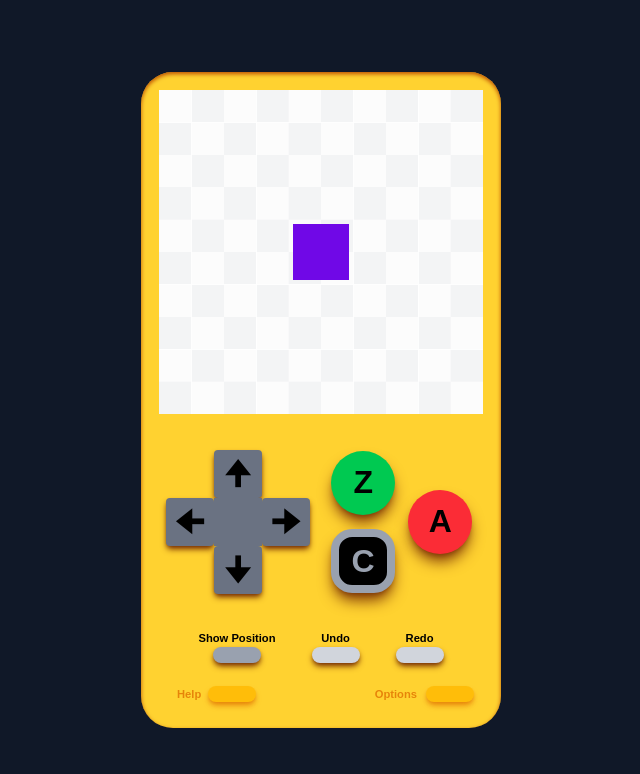
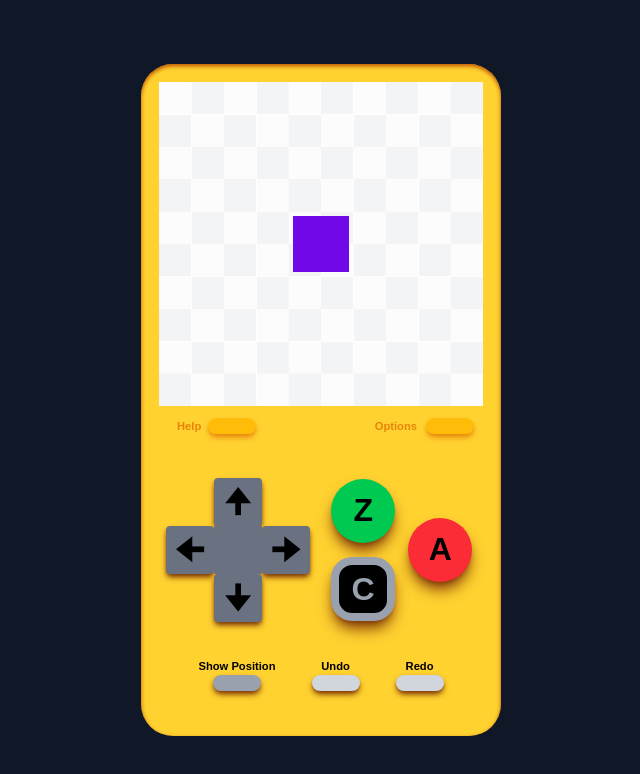
Before and after one commit to nammonman/flippy-hero, a Next.js app in the folder flippyhero/: page / in a window 1280 px wide. Both pictures are taken after a click on the button "Let's go!". Shown: the top 774 px of the page, without its empty margins (319-959 px from the left). Built offline with nearby package versions, Linux system fonts and the light colour scheme; a web font is replaced by a local one.

Commit message:
moved things around

```diff
--- a/flippyhero/src/app/page.js
+++ b/flippyhero/src/app/page.js
@@ -614,6 +614,22 @@ function OptionButtons({ setEnableOptions, setEnableHelp }) {
   else {
     return (
       <div className='relative flex flex-row justify-center items-center w-full font-bold'>
+        <div className='absolute bottom-[32vh] w-full flex justify-between px-[4.5vh] opacity-80 space-x-[20%]'>
+          <div className='relative flex  items-center text-center text-amber-600 space-x-[10%]'>
+            <div className='text-nowrap' style={{ fontSize: 'calc(1.4vh)' }}>Help</div>
+            <button
+              className='bg-amber-400 w-[6vh] h-[2vh] rounded-full shadow-amber-600 shadow-md active:shadow-sm flex-shrink-0'
+              onClick={() => setEnableHelp(true)}
+            ></button>
+          </div>
+          <div className='relative flex  items-center text-center text-amber-600 space-x-[10%]'>
+            <div className='text-nowrap' style={{ fontSize: 'calc(1.4vh)' }}>Options</div>
+            <button
+              className='bg-amber-400 w-[6vh] h-[2vh] rounded-full shadow-amber-600 shadow-md active:shadow-sm flex-shrink-0'
+              onClick={() => setEnableOptions(true)}
+            ></button>
+          </div>
+        </div>
         <div className='relative flex flex-col justify-center items-center text-center mx-[5%]'>
             <div className='' style={{ fontSize: 'calc(1.4vh)' }}>Show Position</div>
             <button
@@ -629,22 +645,7 @@ function OptionButtons({ setEnableOptions, setEnableHelp }) {
             <div style={{ fontSize: 'calc(1.4vh)' }}>Redo</div>
             <button className='bg-gray-300 w-[6vh] h-[2vh] rounded-full shadow-amber-900 shadow-md active:shadow-sm'></button>
         </div>
-        <div className='absolute bottom-[-5vh] w-full flex justify-between px-[4.5vh] opacity-80 space-x-[20%]'>
-          <div className='relative flex  items-center text-center text-amber-600 space-x-[10%]'>
-            <div className='text-nowrap' style={{ fontSize: 'calc(1.4vh)' }}>Help</div>
-            <button
-              className='bg-amber-400 w-[6vh] h-[2vh] rounded-full shadow-amber-600 shadow-md active:shadow-sm flex-shrink-0'
-              onClick={() => setEnableHelp(true)}
-            ></button>
-          </div>
-          <div className='relative flex  items-center text-center text-amber-600 space-x-[10%]'>
-            <div className='text-nowrap' style={{ fontSize: 'calc(1.4vh)' }}>Options</div>
-            <button
-              className='bg-amber-400 w-[6vh] h-[2vh] rounded-full shadow-amber-600 shadow-md active:shadow-sm flex-shrink-0'
-              onClick={() => setEnableOptions(true)}
-            ></button>
-          </div>
-        </div>
+
       </div>
     );
   }
@@ -771,7 +772,7 @@ function Home() {
           </div>
           <div className='flex justify-left my-[4vh] mx-[2vh] '>
             <button
-              className={`w-15 h-15 bg-blue-700 rounded-[33%] border-gray-400 border-[1vh] shadow-xl p-0 active:shadow-sm text-gray-400 text-shadow-lg mr-[4vh] flex-shrink-0`}
+              className={`w-15 h-15 bg-blue-700 rounded-[33%] border-gray-400 border-[1vh] shadow-xl p-0 text-gray-400 text-shadow-lg mr-[4vh] flex-shrink-0`}
             >C</button>
             <div className='font-mono text-left '>This is the <b>Color</b> button. <br/> <u>TAP</u> to select a color. </div>
           </div>
@@ -796,7 +797,7 @@ function Home() {
           <OptionButtons setEnableOptions={setEnableOptions} setEnableHelp={setEnableHelp}/>
         </div>
       ) : (
-        <div className='bg-amber-300 rounded-4xl h-[82vh] w-[45vh] justify-center items-center shadow-inner shadow-amber-700' tag="edge">
+        <div className='bg-amber-300 rounded-4xl h-[84vh] w-[45vh] justify-center items-center shadow-inner shadow-amber-700' tag="edge">
           <div className='flex justify-between items-center m-[5%] '>
             <div className="relative">
               <GameGrid/>
@@ -804,7 +805,7 @@ function Home() {
               <AlertText text="changes are outside of camera view"/>
             </div>
           </div>
-          <div className='flex justify-between items-center mx-[5%] space-x-[3%] mt-[10%] mb-[10%]'>
+          <div className='flex justify-between items-center mx-[5%] space-x-[3%] mt-[20%] mb-[10%]'>
             <DPad/>
             <ActionButtons/>
           </div>
```
